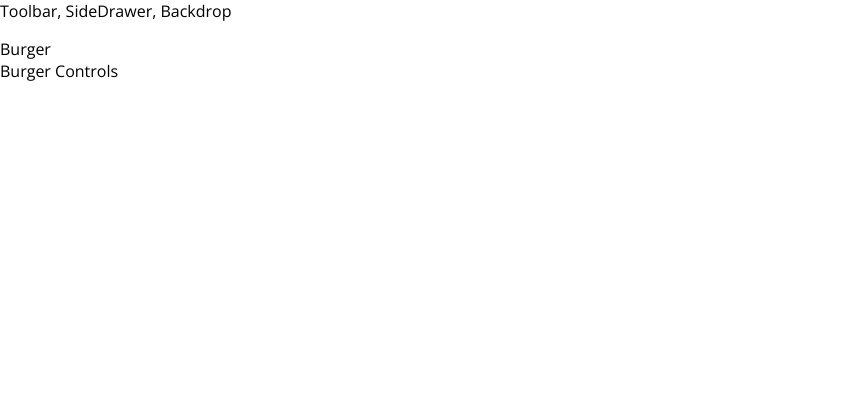
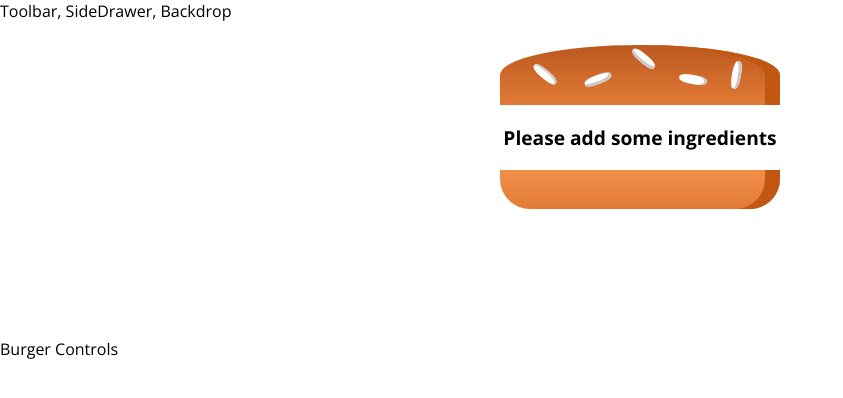
Before and after one commit to soggytacos/burger-builder, a React app: page / in a window 1280 px wide. Shown: the top 398 px of the page, without its empty margins (0-843 px from the left). Built offline with nearby package versions, Linux system fonts and the light colour scheme.

Commit message:
completed up to video 160. Burger renders dynamically with static ingredient inputs

```diff
--- /dev/null
+++ b/src/components/Burger/Burger.css
@@ -0,0 +1,30 @@
+.Burger {
+    width: 100%;
+    margin: auto;
+    height: 250px;
+    overflow: scroll;
+    text-align: center;
+    font-weight: bold;
+    font-size: 1.2rem;
+}
+
+@media (min-width: 1000px) and (min-height: 700px) {
+    .Burger {
+        width: 700px;
+        height: 600px;
+    }
+}
+
+@media (min-width: 500px) and (min-height: 401px) {
+    .Burger {
+        width: 450px;
+        height: 400px;
+    }
+}
+
+@media (min-width: 500px) and (min-height: 400px) {
+    .Burger {
+        width: 350px;
+        height: 300px;
+    }
+}
--- a/src/components/Burger/Burger.js
+++ b/src/components/Burger/Burger.js
@@ -0,0 +1,37 @@
+import React from 'react';
+
+import classes from './Burger.css';
+import BurgerIngredient from "./BurgerIngredient/BurgerIngredient";
+
+const burger = (props) => {
+
+    //Transforms the ingredients object in state to an array. Object is a default JS object with .keys() method, which
+    // extracts the keys of a given object and turns it into an array and .map() executes a function on each element in the array
+    //ingredient Key igKey is the name of the ingredient
+    let transformedIngredients = Object.keys(props.ingredients).map(igKey => {
+
+        //creates an array with the amount of elements as the given ingredient. _ element doesn't matter, but index i is important
+        return [...Array(props.ingredients[igKey])].map((_, i) => {
+            //returns jsx elements with unique keys (bacon2)
+            return <BurgerIngredient key={igKey + i} type={igKey}/>;
+        });
+    })
+        //.reduce((previous value, current value) => {}, initial value) is a built-in array function that allows us to
+        // transform and array into something else. Loops through all the elements and adds them to the initial value.
+        .reduce((arr, el) => {
+            return arr.concat(el)
+        }, []);
+
+    if (transformedIngredients.length ===0) {
+        transformedIngredients = <p>Please add some ingredients</p>
+    }
+    return (
+        <div className={classes.Burger}>
+            <BurgerIngredient type="bread-top"/>
+            {transformedIngredients}
+            <BurgerIngredient type="bread-bottom"/>
+        </div>
+    );
+};
+
+export default burger;
--- a/src/components/Burger/BurgerIngredient/BurgerIngredient.js
+++ b/src/components/Burger/BurgerIngredient/BurgerIngredient.js
@@ -1,10 +1,14 @@
-import React from 'react';
+import React, {Component} from 'react';
+import PropTypes from 'prop-types';
 import classes from './BurgerIngredient.css';
 
-const burgerIngredient = (props) => {
+class BurgerIngredient extends Component {
+
+    render() {
+
         let ingredient = null;
 
-    switch (props.type) {
+        switch (this.props.type) {
             case ('bread-bottom'):
                 ingredient = <div className={classes.BreadBottom}></div>;
                 break;
@@ -13,8 +17,7 @@
                     <div className={classes.BreadTop}>
                         <div className={classes.Seeds1}></div>
                         <div className={classes.Seeds2}></div>
-                </div>
-            );
+                    </div>);
                 break;
             case ('meat'):
                 ingredient = <div className={classes.Meat}></div>;
@@ -32,6 +35,12 @@
                 ingredient = null;
         }
         return ingredient;
+    }
 };
 
-export default burgerIngredient;
+BurgerIngredient.propTypes = {
+    type: PropTypes.string.isRequired
+};
+
+
+export default BurgerIngredient;
--- a/src/containers/BurgerBuilder/BurgerBuilder.js
+++ b/src/containers/BurgerBuilder/BurgerBuilder.js
@@ -1,12 +1,22 @@
 import React, { Component } from 'react';
 
 import Aux from '../../hoc/Aux';
+import Burger from '../../components/Burger/Burger';
 
 class BurgerBuilder extends Component {
+    state = {
+        ingredients: {
+            salad: 0,
+            bacon: 0,
+            cheese: 0,
+            meat: 0
+        }
+    }
+
     render () {
         return (
             <Aux>
-                <div>Burger</div>
+                <Burger ingredients={this.state.ingredients}/>
                 <div>Burger Controls</div>
             </Aux>
         );
```
Also changed, not shown: src/components/Burger/BuildControls/BuildControls.js (added). Lines whose indentation alone changed are shown as unchanged.
